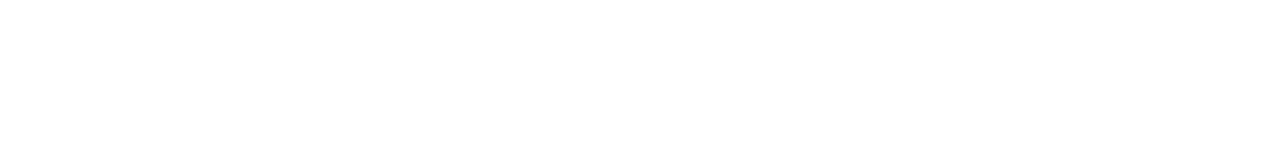
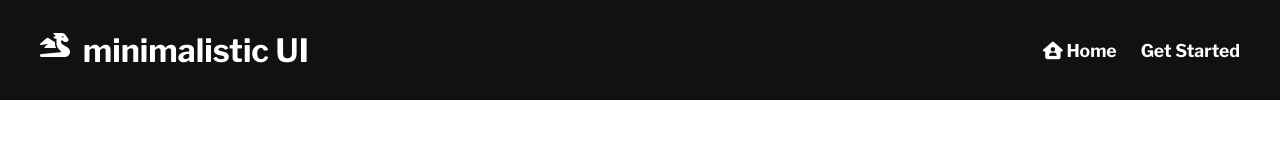
Before and after one commit to bishwajitP27/minimalistic-ui-component-library, a plain HTML site: page components/index.html in a window 1280 px wide. Drawn offline with nearby package versions, Linux system fonts and the light colour scheme; files that its build step writes are made by us from their sources; files whose address does not match are found by name.

Commit message:
Navbar functionality added

```diff
--- a/components/index.html
+++ b/components/index.html
@@ -4,11 +4,31 @@
     <meta charset="UTF-8">
     <meta http-equiv="X-UA-Compatible" content="IE=edge">
     <meta name="viewport" content="width=device-width, initial-scale=1.0">
-    <link rel="icon" href="assets/brand.svg">
-    <link rel="stylesheet" href="styles/style.css">
+    <link rel="icon" href="../assets/brand.svg">
+    <script src="https://kit.fontawesome.com/611bffe5ba.js" crossorigin="anonymous"></script>
+    <link href="https://fonts.googleapis.com/css2?family=Libre+Franklin:wght@400;500;600;700&family=Roboto&display=swap" rel="stylesheet">
+    <link rel="stylesheet" href="../styles/style.css">
     <title>Minimalistic-UI</title>
 </head>
 <body>
-
+    <header class="main-header flex align-item--center">
+        <a class="main-header__brand flex" href="../index.html">
+            <div class="main-brand--logo"><i class="fa-solid fa-dragon"></i></div>
+            <h2 class="main-brand--text">minimalistic UI</h2>
+        </a>
+        <nav class="main-nav">
+            <ul class="main-nav__items flex">
+                <li class="main-nav--item">
+                    <a class="nav-link" href="../index.html">
+                        <i class="fa-solid fa-house-user"></i>
+                        <span>Home</span>
+                    </a>
+                </li>
+                <li class="main-nav--item">
+                    <a class="nav-link" href="javascript:void(0)">Get Started</a>
+                </li>
+            </ul>
+        </nav>
+    </header>
 </body>
 </html>
--- a/styles/reset.css
+++ b/styles/reset.css
@@ -8,6 +8,7 @@ figure, figcaption, footer, header, nav, section {
     border: 0;
     font-size: 100%;
     font: inherit;
+    color: inherit;
     vertical-align: baseline;
 }
 
--- a/styles/style.css
+++ b/styles/style.css
@@ -8,11 +8,21 @@
     --primary-font-color: #fff;
 }
 
-
-
 html {
     font-size: 16px;
     font-family: 'Libre Franklin', sans-serif;
+}
+
+a, button {
+    cursor: pointer;
+}
+
+h1 {
+    font-size: 2.5rem;
+}
+
+h2 {
+    font-size: 2rem;
 }
 
 /* Header */
@@ -21,7 +31,29 @@ html {
     color: var(--primary-font-color);
     font-weight: 700;
     height: 100px;
-    padding: 0.25rem;
+    padding: 1.25rem 2.5rem;
+    justify-content: space-between;;
+}
+
+.main-header__brand {
+    gap: 0.8rem;
+}
+
+.main-brand--logo {
+    font-size: 1.5rem;
+}
+
+.main-nav {
+    flex-basis: 20%;
+}
+
+.main-nav__items {
+    gap: 1.5rem;
+    justify-content: flex-end;
+}
+
+.nav-link {
+    font-size: 1.1rem;;
 }
 
 .flex {
```
Also changed, not shown: index.html (+14 -5 lines).
